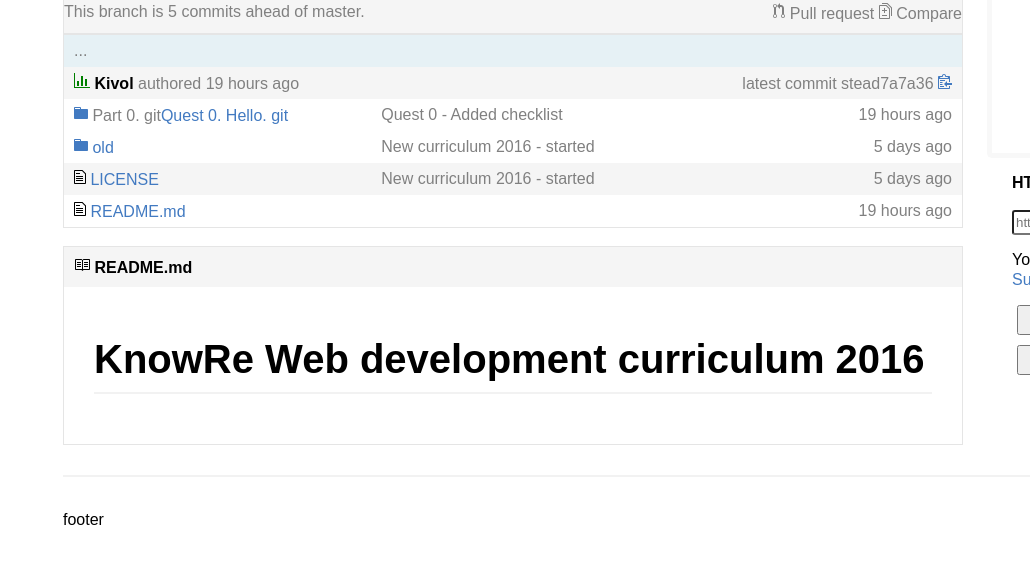
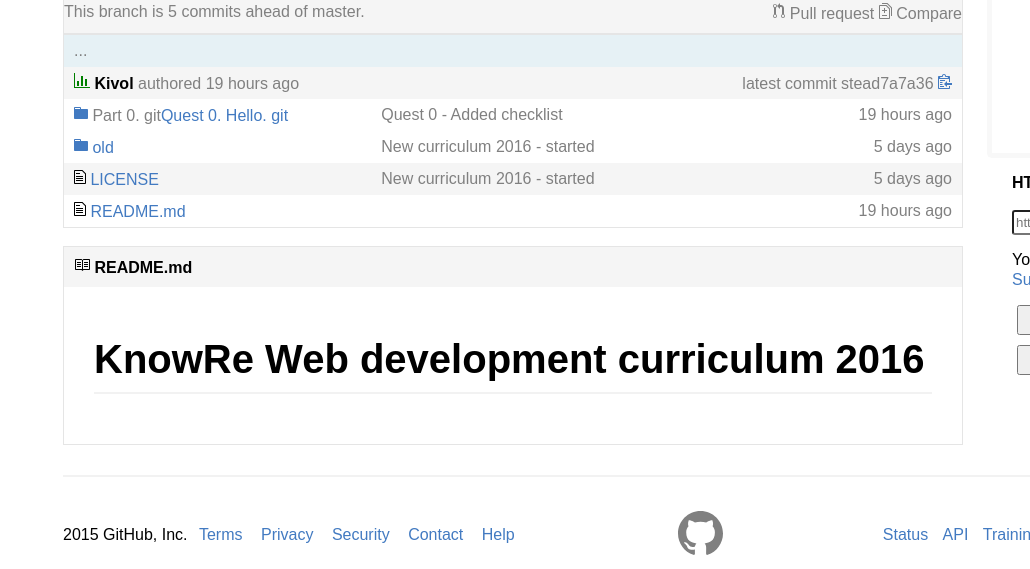
Before and after one commit to vividcloudpark/FakeGithub, a plain HTML site: page index.html in a window 1280 px wide. Shown: the part 312-881 px from the top of the page, without its empty margins (250-1280 px from the left). Before the commit the page ends 849 px from the top, so only its background shows below. Drawn offline with Linux system fonts and the light colour scheme.

Commit message:
footer 변경

```diff
--- a/index.html
+++ b/index.html
@@ -362,8 +362,41 @@
 
 </div>
 <footer class="container">
-    footer
+    <div id="footer_left">
+        <span><img src="">2015 GitHub, Inc.</span>
+        <span class="footer_left_table textblue">Terms</span>
+        <span class="footer_left_table textblue">Privacy</span>
+        <span class="footer_left_table textblue">Security</span>
+        <span class="footer_left_table textblue">Contact</span>
+        <span class="footer_left_table textblue">Help</span>
+    </div>
+
+
+    <div class="footer_logo">
+        <svg width="45px" height="45px" viewBox="0 0 16 16" version="1.1" xmlns="http://www.w3.org/2000/svg" xmlns:xlink="http://www.w3.org/1999/xlink">
+            <!-- Generator: Sketch 40.3 (33839) - http://www.bohemiancoding.com/sketch -->
+            <title>mark-github</title>
+            <desc>Created with Sketch.</desc>
+            <defs></defs>
+            <g id="Octicons" stroke="none" stroke-width="1" fill="none" fill-rule="evenodd">
+                <g id="mark-github" fill="grey">
+                    <path d="M8,0 C3.58,0 0,3.58 0,8 C0,11.54 2.29,14.53 5.47,15.59 C5.87,15.66 6.02,15.42 6.02,15.21 C6.02,15.02 6.01,14.39 6.01,13.72 C4,14.09 3.48,13.23 3.32,12.78 C3.23,12.55 2.84,11.84 2.5,11.65 C2.22,11.5 1.82,11.13 2.49,11.12 C3.12,11.11 3.57,11.7 3.72,11.94 C4.44,13.15 5.59,12.81 6.05,12.6 C6.12,12.08 6.33,11.73 6.56,11.53 C4.78,11.33 2.92,10.64 2.92,7.58 C2.92,6.71 3.23,5.99 3.74,5.43 C3.66,5.23 3.38,4.41 3.82,3.31 C3.82,3.31 4.49,3.1 6.02,4.13 C6.66,3.95 7.34,3.86 8.02,3.86 C8.7,3.86 9.38,3.95 10.02,4.13 C11.55,3.09 12.22,3.31 12.22,3.31 C12.66,4.41 12.38,5.23 12.3,5.43 C12.81,5.99 13.12,6.7 13.12,7.58 C13.12,10.65 11.25,11.33 9.47,11.53 C9.76,11.78 10.01,12.26 10.01,13.01 C10.01,14.08 10,14.94 10,15.21 C10,15.42 10.15,15.67 10.55,15.59 C13.71,14.53 16,11.53 16,8 C16,3.58 12.42,0 8,0 L8,0 Z" id="Shape"></path>
+                </g>
+            </g>
+        </svg>
+    </div>
+
+    <div id="footer_right">
+        <span class="footer_right_table textblue">Status</span>
+        <span class="footer_right_table textblue">API</span>
+        <span class="footer_right_table textblue">Training</span>
+        <span class="footer_right_table textblue">Shop</span>
+        <span class="footer_right_table textblue">Blog</span>
+        <span class="footer_right_table textblue">About</span>
+        <span class="footer_right_table textblue">Pricing</span>
+    </div>
 </footer>
+
 
 </body>
 </html>
--- a/style.css
+++ b/style.css
@@ -291,6 +291,47 @@
 }
 
 
+footer {
+    height: 50px;
+    display: inline;
+
+}
+#footer_left{
+    float:left;
+    height: auto;
+    display: inline;
+    padding-top: 15px;
+}
+
+.footer_left_table{
+    padding: 0px 7px 0px 7px;
+}
+
+#footer_right{
+    float:right;
+    display: inline;
+    padding-top: 15px;
+}
+.footer_right_table{
+    padding: 0px 5px 0px 5px;
+}
+
+.footer_logo{
+    height: 50px;
+    padding-top: 1%;
+    position: relative;
+    /*margin: 10px auto 10px auto;*/
+    display: inline;
+    padding-left: 13%
+
+}
+
+.github_search{
+    height:25px;
+
+}
+
+
 .footer_border{
     border-style: solid;
     border-width: 1px;
```
